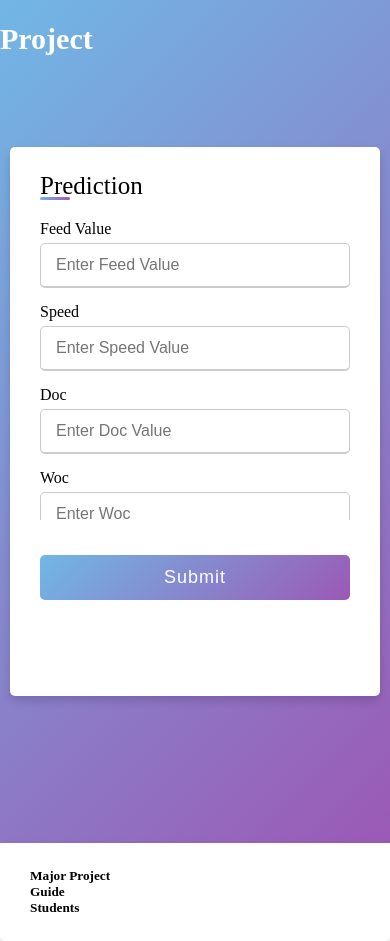
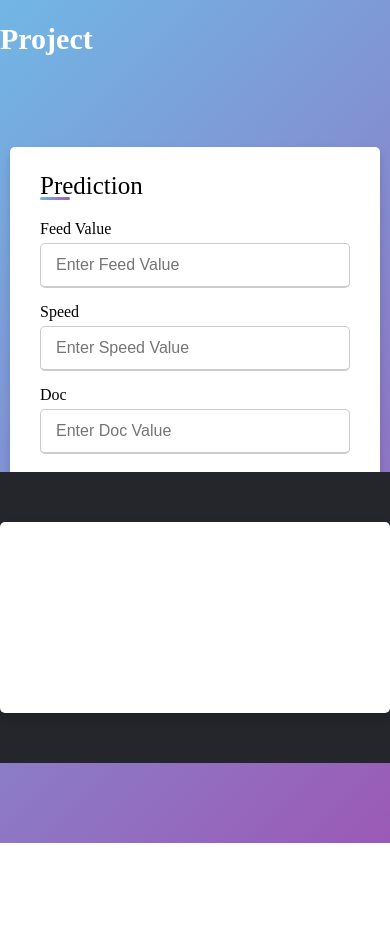
Before and after one commit to SettiNaveenNaidu/MAJOR_PROJECT, a Flask app: page / in a window 390 px wide. Shown: the part 81-1022 px from the top of the page. After the commit the page ends 924 px from the top, so only its background shows below. Run offline with Flask 2, Linux system fonts and the light colour scheme; parts of the project's set-up code (start-up, migrations or seed data) failed here and were passed over.

Commit message:
Update new.css

```diff
--- a/static/new.css
+++ b/static/new.css
@@ -244,3 +244,36 @@ form .user-details .input-box{
     flex-direction: column;
   }
 }
+.footer{
+	background-color: #24262b;
+    padding: 50px 0;
+    position: fixed;
+   left: 0;
+   bottom: 0;
+   width: 100%;
+	box-sizing: border-box;
+}
+.footer-col h5{
+	font-size: 15px;
+	color: #ffffff;
+	text-transform: capitalize;
+	margin-bottom: 10px;
+	font-weight: 300;
+	position: relative;
+}
+
+.footer-col{
+   width: 30%;
+   padding: 0 15px;
+}
+@media(max-width: 767px){
+  .footer-col{
+    width: 50%;
+    margin-bottom: 30px;
+}
+}
+@media(max-width: 574px){
+  .footer-col{
+    width: 100%;
+}
+}
```
